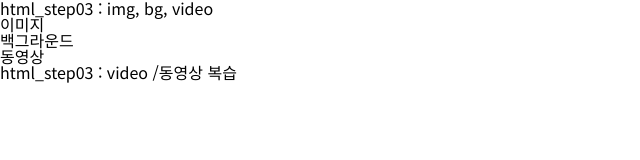
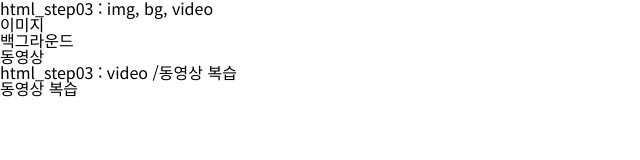
Before and after one commit to mywaybin/html_step03, a plain HTML site: page index.html in a window 1280 px wide. Shown: the full height of the page, 0-640 px from the left. Drawn offline with Linux system fonts and the light colour scheme; files that its build step writes are made by us from their sources; some icons are missing.

Commit message:
20221123

```diff
--- a/index.html
+++ b/index.html
@@ -20,7 +20,7 @@
 
     <h2>html_step03 : video /동영상 복습</h2>
     <ul>
-        <li><a href="./video02.html" target="blank"></a></li>
+        <li><a href="./video02.html" target="blank">동영상 복습</a></li>
     </ul>
 
 </html>
```
